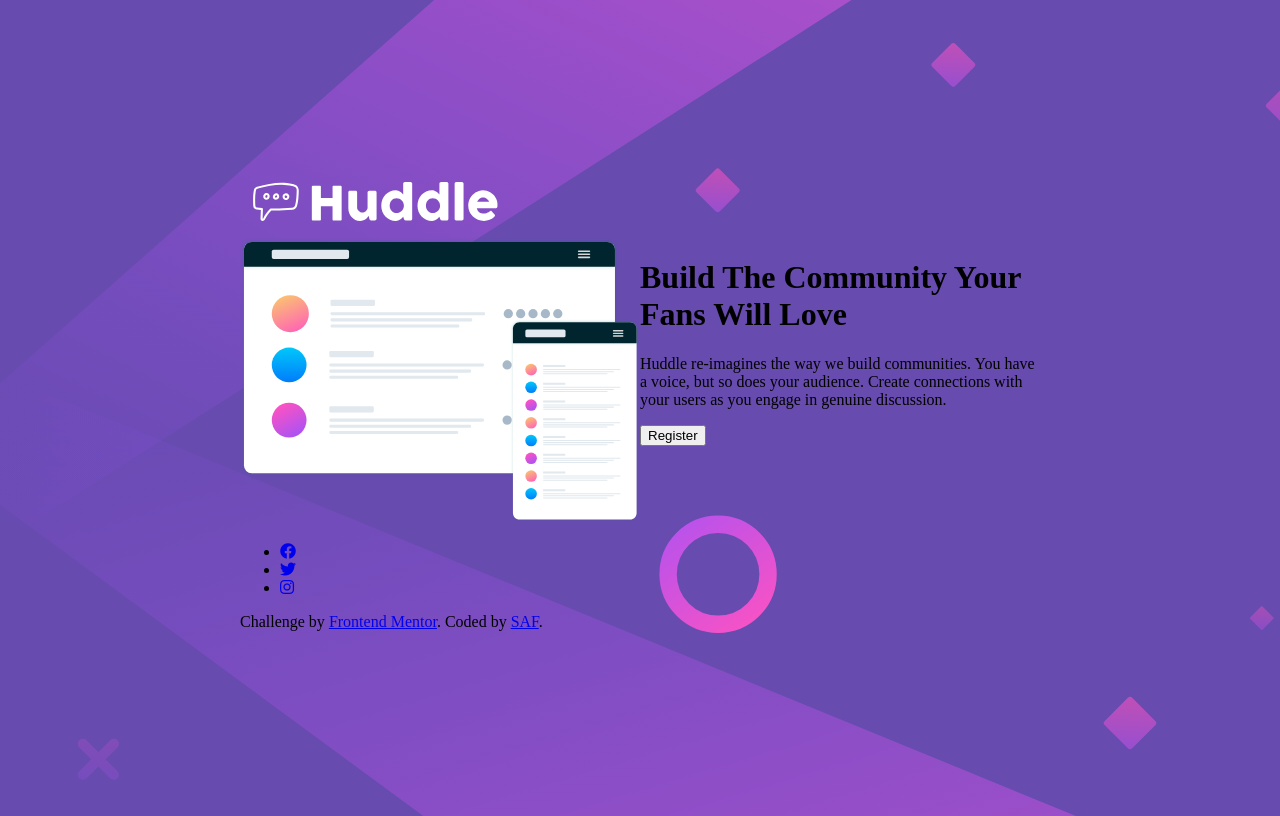
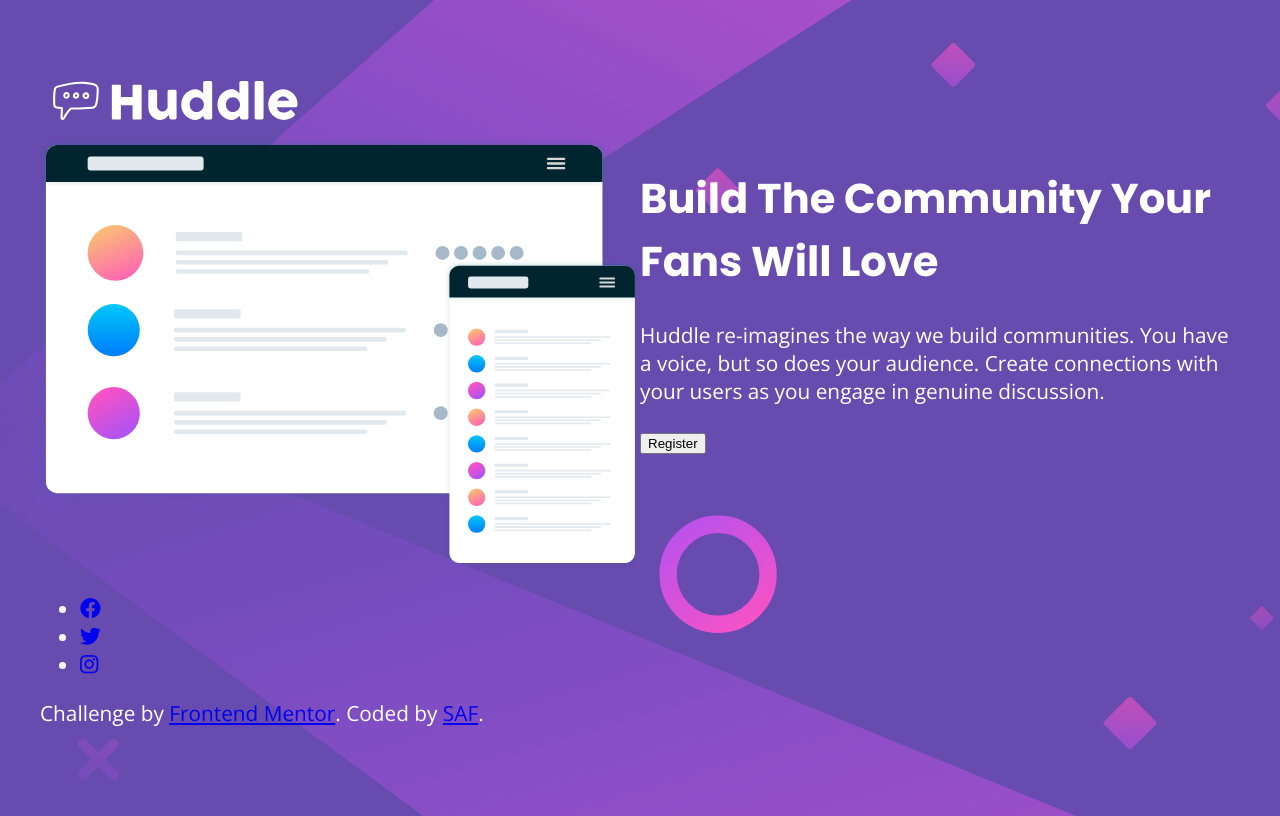
Before and after one commit to Nevelskoy/Single-Section, a plain HTML site: page index.html in a window 1280 px wide. Drawn offline with nearby package versions, Linux system fonts and the light colour scheme.

Commit message:
update font-family

```diff
--- a/style.css
+++ b/style.css
@@ -1,3 +1,6 @@
+@import url('https://fonts.googleapis.com/css2?family=Open+Sans:wght@400&family=Poppins:wght@700&display=swap');
+
+
 * {
   box-sizing: border-box;
 }
@@ -7,10 +10,17 @@ body {
   background-repeat: no-repeat;
   background-size: cover;
   background-color: hsl(257, 40%, 49%);
+  color: #fff;
   display: flex;
+  font-family: 'Open sans', sans-serif;
+  font-size: 1.3em;
   align-items: center;
   justify-content: center;
   min-height: 100vh;
+}
+
+h1 {
+  font-family: 'Poppins', sans-serif;
 }
 
 img {
@@ -20,7 +30,7 @@ img {
 .container {
   margin: auto;
   max-width: 100%;
-  width: 800px;
+  width: 1200px;
 }
 
 .flex {
```
